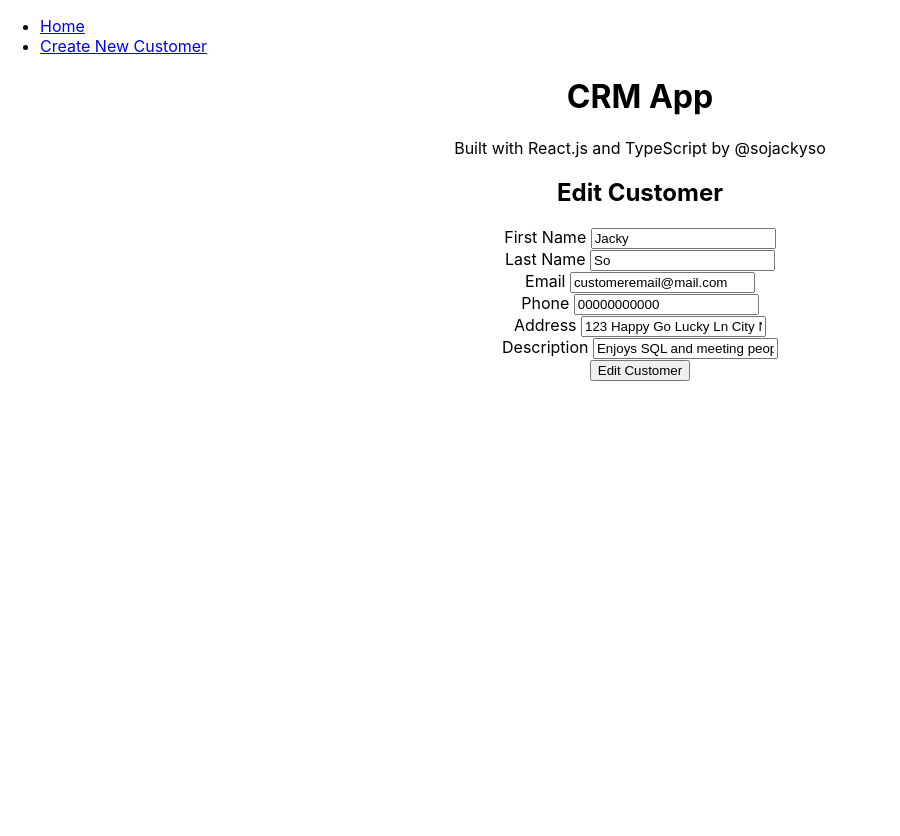
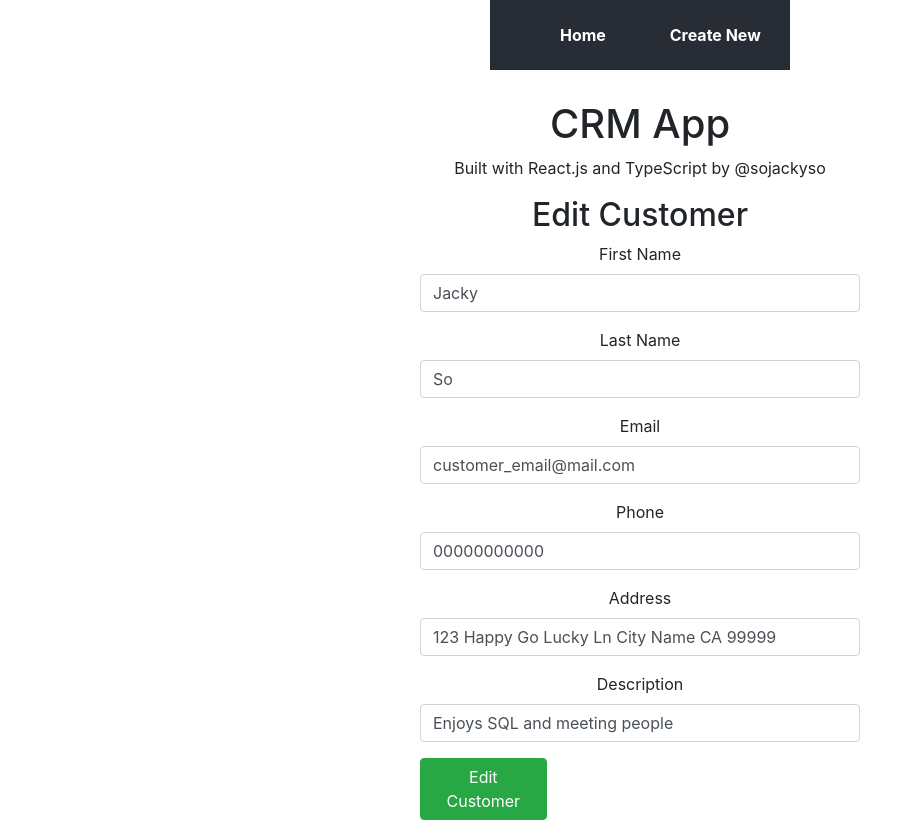
Before and after one commit to sojackyso/crm_react_app, a React (Create React App) app: page /edit/1 in a window 1280 px wide. Shown: the whole page, without its empty margins (0-900 px from the left). Before the commit the page ends 800 px from the top, so only its background shows below. Built offline with nearby package versions, Linux system fonts and the light colour scheme; data requests are answered from the project's data file.

Commit message:
add bootstrap styling and tested app changes via demo successfully modified db json data

```diff
--- a/server/db.json
+++ b/server/db.json
@@ -4,19 +4,19 @@
       "id": 1,
       "first_name": "Jacky",
       "last_name": "So",
-            "email": "customeremail@mail.com",
+      "email": "customer_email@mail.com",
       "phone": "00000000000",
       "address": "123 Happy Go Lucky Ln City Name CA 99999",
       "description": "Enjoys SQL and meeting people"
     },
     {
-            "id": 2,
-            "first_name": "Customer_2",
-            "last_name": "Customer_2",
-            "email": "customer2@mail.com",
-            "phone": "00000000000",
-            "address": "Customer_2 Adress",
-            "description": "Customer_2 Description"
+      "first_name": "Ryan",
+      "last_name": "Arneson",
+      "email": "thisismyhusband@someemail.com",
+      "phone": "(000) 000-0000",
+      "address": "123 Street 1 City 1 NY 11111",
+      "description": "Astrophysicist :D",
+      "id": 3
     }
   ]
 }
--- a/src/App.css
+++ b/src/App.css
@@ -1,8 +1,48 @@
+/* use bootstrap for responsive and flexible styling */
+@import 'https://maxcdn.bootstrapcdn.com/bootstrap/4.4.1/css/bootstrap.min.css';
+
+.form-wrapper {
+  width: 500px;
+  margin: 0 auto;
+}
+
 .App {
   text-align: center;
+  margin-top: 30px;
 }
 
-.App-logo {
+nav {
+  width: 300px;
+  margin: 0 auto;
+  background: #282c34;
+  height: 70px;
+  line-height: 70px;
+}
+
+nav ul li {
+  display: inline;
+  list-style-type: none;
+  text-align: center;
+  padding: 30px;
+}
+
+nav ul li a {
+  margin: 50px 0;
+  font-weight: bold;
+  color: white;
+  text-decoration: none;
+}
+
+nav ul li a:hover {
+  color: white;
+  text-decoration: none;
+}
+
+table {
+  margin-top: 50px;
+}
+
+/* .App-logo {
   height: 40vmin;
   pointer-events: none;
 }
@@ -22,7 +62,7 @@
   justify-content: center;
   font-size: calc(10px + 2vmin);
   color: white;
-}
+} */
 
 .App-link {
   color: #61dafb;
```
Lines whose indentation alone changed are shown as unchanged.
